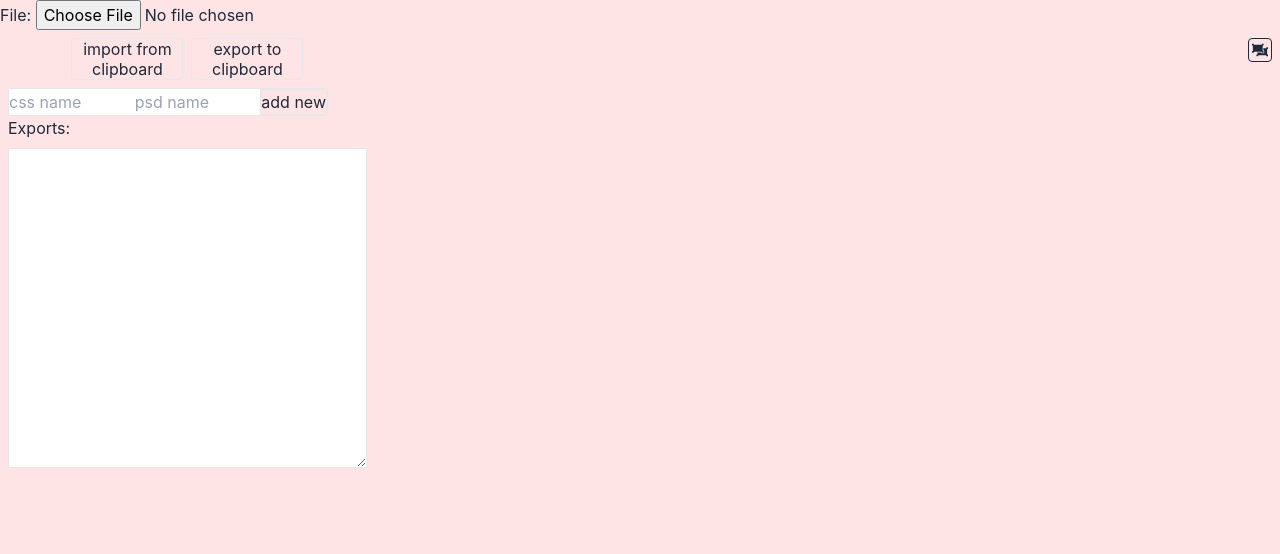
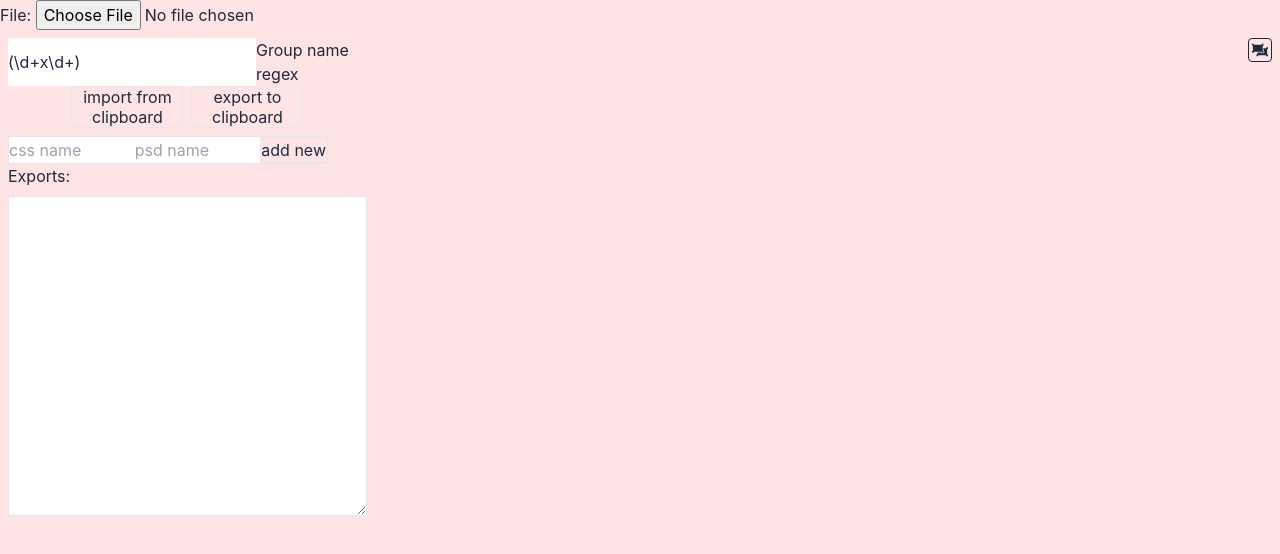
Before and after one commit to pseudoacacial/psd-online, a React (Vite) app: page / in a window 1280 px wide. Shown: the top 554 px of the page. Built offline with nearby package versions, Linux system fonts and the light colour scheme.

Commit message:
fixed non serialized items in store; added settings slice and settings component

```diff
--- a/src/App.tsx
+++ b/src/App.tsx
@@ -7,6 +7,7 @@ import { QueryList } from "./components/queryList/QueryList"
 import { Matches } from "./components/matches/Matches"
 import { CssResult } from "./components/CssResult/CssResult"
 import { Export } from "./components/export/Export"
+import { SettingsEditor } from "./components/settingsEditor/SettingsEditor"
 const App = () => {
   return (
     <div className="bg-bg text-main border-main">
@@ -14,6 +15,7 @@ const App = () => {
 
       <div className="w-full flex overflow-hidden gap-2 p-2">
         <div className="flex-column w-[400px]">
+          <SettingsEditor></SettingsEditor>
           <QueryList></QueryList>
           <Export></Export>
           <CssResult></CssResult>
--- a/src/app/store.ts
+++ b/src/app/store.ts
@@ -3,10 +3,11 @@ import { combineSlices, configureStore } from "@reduxjs/toolkit"
 import { setupListeners } from "@reduxjs/toolkit/query"
 import { documentSlice } from "../slices/documentSlice"
 import { QuerySlice } from "../slices/querySlice"
+import { settingsSlice } from "../slices/settingsSlice"
 
 // `combineSlices` automatically combines the reducers using
 // their `reducerPath`s, therefore we no longer need to call `combineReducers`.
-const rootReducer = combineSlices(documentSlice, QuerySlice)
+const rootReducer = combineSlices(documentSlice, QuerySlice, settingsSlice)
 // Infer the `RootState` type from the root reducer
 export type RootState = ReturnType<typeof rootReducer>
 
--- a/src/components/queryList/QueryList.tsx
+++ b/src/components/queryList/QueryList.tsx
@@ -54,7 +54,7 @@ export const QueryList = () => {
         ))}
 
         <QueryListItem
-          query={new QueryClass(self.crypto.randomUUID())}
+          query={new QueryClass().query}
           freeze={true}
         ></QueryListItem>
       </div>
--- a/src/components/queryListItem/QueryListItem.tsx
+++ b/src/components/queryListItem/QueryListItem.tsx
@@ -61,7 +61,7 @@ export const QueryListItem = ({ query, freeze }: QueryListItemProps) => {
   const handleAddClick = () => {
     if (newQuery === null) throw new Error("trying to a null query")
     dispatch(addQuery(newQuery))
-    setNewQuery(new QueryClass(self.crypto.randomUUID()))
+    setNewQuery(new QueryClass().query)
   }
   const handleKeyPress = (event: React.KeyboardEvent) => {
     if (freeze && event.key === "Enter") {
--- /dev/null
+++ b/src/components/settingsEditor/SettingsEditor.tsx
@@ -0,0 +1,31 @@
+import { useState, useEffect } from "react"
+import { useAppDispatch, useAppSelector } from "../../app/hooks"
+import { modifySettings } from "../../slices/settingsSlice"
+import { selectSettings } from "../../slices/settingsSlice"
+export const SettingsEditor = () => {
+  const settings = useAppSelector(selectSettings)
+  const dispatch = useAppDispatch()
+  const [groupNameRegex, setGroupNameRegex] = useState(settings.groupNameRegex)
+
+  const handleChange = (event: React.ChangeEvent<HTMLInputElement>) => {
+    setGroupNameRegex(event.target.value)
+  }
+
+  const handleBlur = (event: React.FocusEvent<HTMLInputElement>) => {
+    dispatch(modifySettings({ groupNameRegex: event.target.value }))
+  }
+
+  return (
+    <div>
+      <div className="flex">
+        <input
+          id="groupNameRegex"
+          value={groupNameRegex.toString()}
+          onChange={handleChange}
+          onBlur={handleBlur}
+        ></input>
+        <label htmlFor="groupNameRegex">Group name regex</label>
+      </div>
+    </div>
+  )
+}
--- a/src/components/viewer/Viewer.tsx
+++ b/src/components/viewer/Viewer.tsx
@@ -51,7 +51,7 @@ export const Viewer = () => {
       }
       //add a new query on normal click
     } else {
-      const newQuery = { ...new QueryClass(self.crypto.randomUUID()) }
+      const newQuery = new QueryClass().query
       if (event.target instanceof HTMLElement && event.target.dataset.name)
         dispatch(
           addQuery({
--- a/src/selectors/matchSelectors.ts
+++ b/src/selectors/matchSelectors.ts
@@ -6,6 +6,8 @@ import {
   selectElementsFlat,
 } from "../slices/documentSlice"
 import { selectQueries, Query } from "../slices/querySlice"
+import { useAppSelector } from "../app/hooks"
+import { selectSettings } from "../slices/settingsSlice"
 
 export interface Match {
   selectorId: string
@@ -46,12 +48,12 @@ export const selectMatches = createSelector(
   },
 )
 
-const groupNameRegex = /(\d+x\d+)/
+export const selectMatchesByArtboard = createSelector(
+  [selectMatches, selectArtboards, selectElementsFlat, selectSettings],
+  (matches, artboards, elements, settings) => {
+    const matchesByArtboard: { [key: string]: Match[] } = {}
 
-export const selectMatchesByArtboard = createSelector(
-  [selectMatches, selectArtboards, selectElementsFlat],
-  (matches, artboards, elements) => {
-    const matchesByArtboard: { [key: string]: Match[] } = {}
+    const groupNameRegex = settings.groupNameRegex
     artboards.forEach(artboard => {
       const artboardMatch = artboard.name.match(groupNameRegex)
       if (artboardMatch) {
--- a/src/slices/querySlice.ts
+++ b/src/slices/querySlice.ts
@@ -12,23 +12,18 @@ export interface Query {
   exportName?: string
 }
 
-export class QueryClass implements Query {
-  id: string
-  cssSelector?: string
-  psdSelector: string
-  showPosition?: boolean
-  showSize?: boolean
-  showFontSize?: boolean
-  export?: boolean
-  exportName?: string
-  constructor(id: string) {
-    this.id = id
-    this.psdSelector = ""
-    this.cssSelector = ""
-    this.showPosition = true
-    this.showSize = true
-    this.showFontSize = true
-    this.export = false
+export class QueryClass {
+  query: Query
+  constructor(id?: string) {
+    this.query = {
+      id: id || self.crypto.randomUUID().toString(),
+      psdSelector: "",
+      cssSelector: "",
+      showPosition: true,
+      showSize: true,
+      showFontSize: true,
+      export: false,
+    }
   }
 }
 
--- /dev/null
+++ b/src/slices/settingsSlice.ts
@@ -0,0 +1,29 @@
+import { createAsyncThunk, createSlice } from "@reduxjs/toolkit"
+import type { PayloadAction } from "@reduxjs/toolkit"
+import { createSelector } from "@reduxjs/toolkit"
+
+export interface SettingsSliceState {
+  groupNameRegex: RegExp["source"]
+}
+
+const initialState: SettingsSliceState = {
+  groupNameRegex: "(\\d+x\\d+)",
+}
+
+export const settingsSlice = createSlice({
+  name: "settings",
+  initialState,
+  reducers: {
+    modifySettings: (state, action: PayloadAction<SettingsSliceState>) =>
+      Object.assign(state, action.payload),
+  },
+  selectors: {
+    selectSettings: settings => settings,
+  },
+})
+
+export const { modifySettings } = settingsSlice.actions
+
+export const { selectSettings } = settingsSlice.selectors
+
+export default settingsSlice.reducer
```
Also changed, not shown: 1 other file (tests, documents, lock files or other folders).
